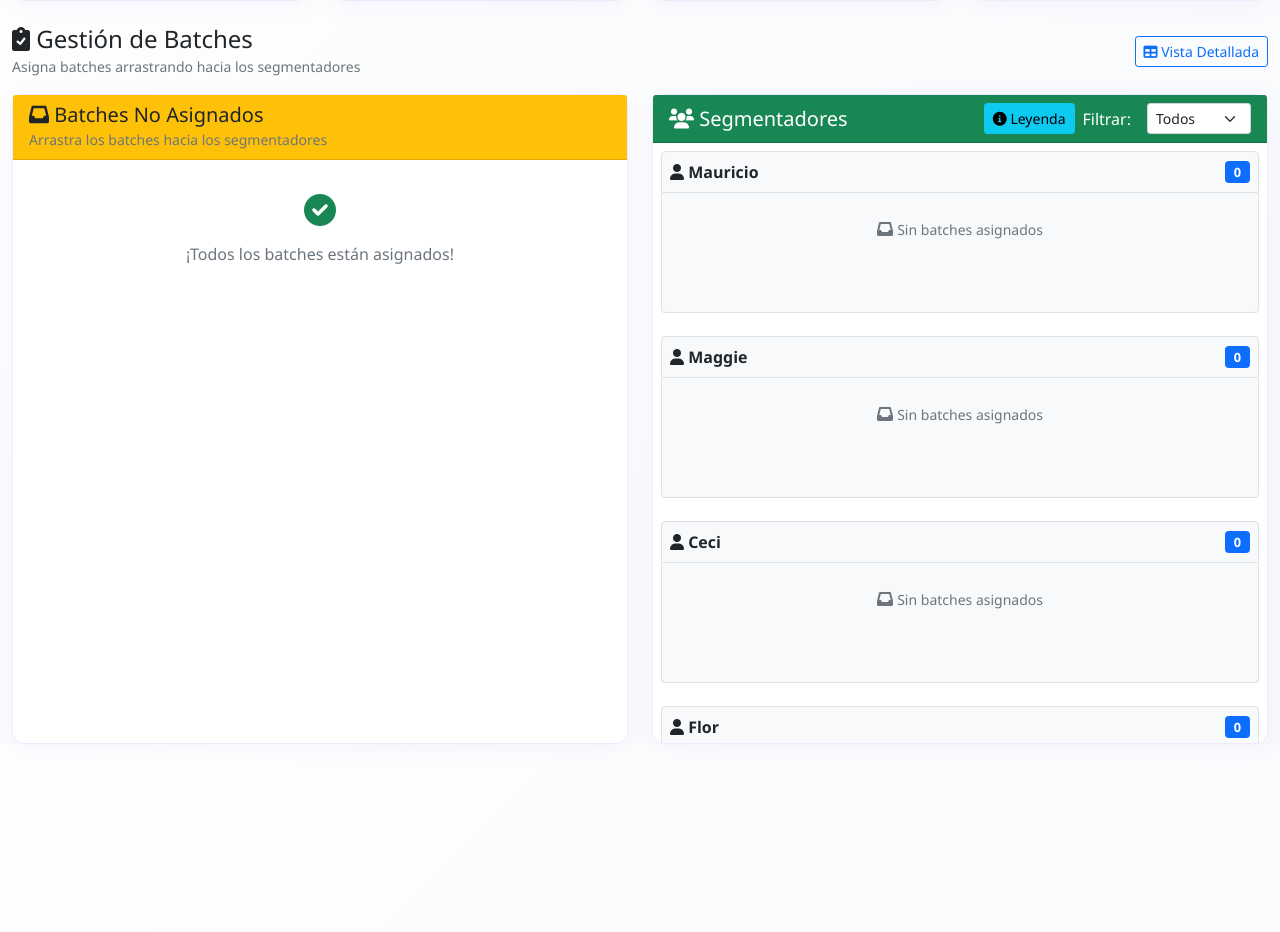
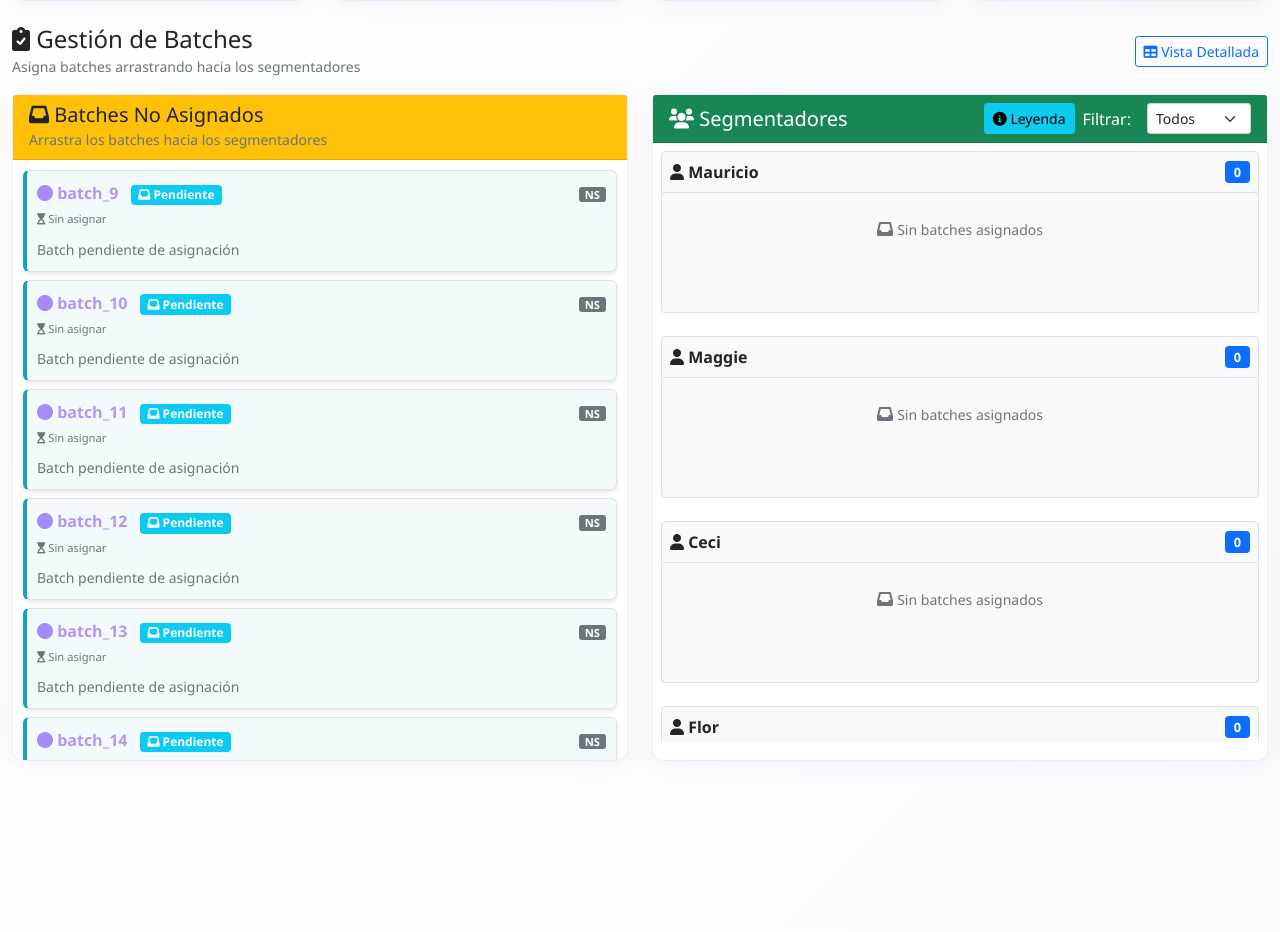
Before and after one commit to EstefaniaServinP/Gestor_Batches, a Flask app: page /dashboard in a window 1280 px wide. Shown: the part 193-1125 px from the top of the page. Run offline with Flask 3, Linux system fonts and the light colour scheme; data that the repository does not hold is empty; some libraries are stand-ins or nearby versions.

Commit message:
Se deja el drag and drop funcionando con los batches pendientes por asignar

```diff
--- a/app.py
+++ b/app.py
@@ -701,9 +701,15 @@ def reset_batches():
 def get_missing_batches():
     """Obtener batches que FALTAN por segmentar (no están en MongoDB)"""
     try:
-        # Estos son los batches que FALTAN por segmentar según tu lista
-        missing_batches = [
-            'batch_16', 'batch_17', 'batch_21', 'batch_53', 'batch_54', 'batch_55', 'batch_56', 'batch_57',
+        # Lista completa de todos los batches que deberían existir
+        all_possible_batches = [
+            'batch_9', 'batch_10', 'batch_11', 'batch_12', 'batch_13', 'batch_14', 'batch_15',
+            'batch_16', 'batch_17', 'batch_18', 'batch_19', 'batch_20', 'batch_21', 'batch_22',
+            'batch_23', 'batch_24', 'batch_25', 'batch_26', 'batch_27', 'batch_28', 'batch_29',
+            'batch_30', 'batch_31', 'batch_32', 'batch_33', 'batch_34', 'batch_35', 'batch_36',
+            'batch_37', 'batch_38', 'batch_39', 'batch_40', 'batch_41', 'batch_42', 'batch_43',
+            'batch_44', 'batch_45', 'batch_46', 'batch_47', 'batch_48', 'batch_49', 'batch_50',
+            'batch_51', 'batch_52', 'batch_53', 'batch_54', 'batch_55', 'batch_56', 'batch_57',
             'batch_58', 'batch_59', 'batch_60', 'batch_61', 'batch_62', 'batch_63', 'batch_64', 'batch_65',
             'batch_66', 'batch_67', 'batch_68', 'batch_69', 'batch_70', 'batch_71', 'batch_72', 'batch_73',
             'batch_74', 'batch_75', 'batch_76', 'batch_77', 'batch_78', 'batch_79', 'batch_80', 'batch_81',
@@ -756,10 +762,24 @@ def get_missing_batches():
             'batch_2563', 'batch_2564'
         ]
 
+        # Obtener batches que YA están en la base de datos
+        existing_batch_ids = set()
+        for batch in batches_col.find({}, {"id": 1, "_id": 0}):
+            existing_batch_ids.add(batch["id"])
+
+        # Filtrar para obtener solo los que FALTAN (no están en la DB)
+        missing_batches = [batch_id for batch_id in all_possible_batches
+                          if batch_id not in existing_batch_ids]
+
+        print(f"📊 Total batches posibles: {len(all_possible_batches)}")
+        print(f"📊 Batches en DB: {len(existing_batch_ids)}")
+        print(f"📊 Batches faltantes: {len(missing_batches)}")
+
         return jsonify({
             "success": True,
             "missing_batches": missing_batches,
             "total_missing": len(missing_batches),
+            "total_existing": len(existing_batch_ids),
             "message": f"Se encontraron {len(missing_batches)} batches pendientes de segmentación"
         })
 
--- a/templates/dashboard.html
+++ b/templates/dashboard.html
@@ -316,6 +316,16 @@
 
     .min-height-100 {
       min-height: 100px;
+    }
+
+    .pending-batch {
+      border-left: 4px solid #17a2b8 !important;
+      background-color: rgba(23, 162, 184, 0.05);
+    }
+
+    .pending-batch:hover {
+      background-color: rgba(23, 162, 184, 0.1);
+      border-color: #17a2b8 !important;
     }
 
     .batch-count {
@@ -1121,10 +1131,39 @@
     function updateDragDropInterface() {
       console.log('🎯 Actualizando interfaz drag & drop...');
 
-      // Obtener batches no asignados
-      const unassignedBatches = batches.filter(batch =>
+      // Cargar batches pendientes desde el endpoint de missing-batches
+      $.get('/api/missing-batches')
+        .done(function(response) {
+          console.log('📥 Respuesta de missing-batches:', response);
+
+          // Extraer el array de batches de la respuesta
+          const missingBatchesList = response.missing_batches || response || [];
+          console.log('📥 Batches pendientes cargados:', missingBatchesList.length);
+
+          // Obtener batches no asignados de la base de datos
+          const unassignedBatchesFromDB = batches.filter(batch =>
             batch.status === 'NS' && !batch.assignee
           );
+
+          // Combinar batches pendientes con batches no asignados de la DB
+          const allUnassignedBatches = [
+            // Batches pendientes (convertir a formato estándar)
+            ...missingBatchesList.map(batchId => ({
+              id: batchId,
+              assignee: null,
+              status: 'NS',
+              metadata: {
+                assigned_at: null,
+                due_date: null,
+                priority: 'media'
+              },
+              comments: 'Batch pendiente de asignación',
+              mongo_uploaded: false,
+              isPending: true // Marcador para identificar batches pendientes
+            })),
+            // Batches no asignados existentes en la DB
+            ...unassignedBatchesFromDB
+          ];
 
           // Obtener batches asignados por responsable
           const assignedBatches = batches.filter(batch =>
@@ -1132,13 +1171,28 @@
           );
 
           // Renderizar batches no asignados
-      renderUnassignedBatches(unassignedBatches);
+          renderUnassignedBatches(allUnassignedBatches);
 
           // Renderizar batches asignados por segmentador
           renderAssignedBatches(assignedBatches);
 
           // Inicializar eventos de drag & drop
           initializeDragAndDrop();
+        })
+        .fail(function(xhr) {
+          console.error('❌ Error cargando batches pendientes:', xhr);
+          // Fallback: usar solo batches de la DB
+          const unassignedBatches = batches.filter(batch =>
+            batch.status === 'NS' && !batch.assignee
+          );
+          const assignedBatches = batches.filter(batch =>
+            batch.assignee && (batch.status === 'In' || batch.status === 'NS')
+          );
+
+          renderUnassignedBatches(unassignedBatches);
+          renderAssignedBatches(assignedBatches);
+          initializeDragAndDrop();
+        });
     }
 
     function renderUnassignedBatches(unassignedBatches) {
@@ -1208,18 +1262,34 @@
       const reviewIcon = batch.metadata?.review_status === 'aprobado' ? '✅' :
                         batch.metadata?.review_status === 'no_aprobado' ? '❌' : '';
 
+      // Indicador especial para batches pendientes
+      const pendingIndicator = batch.isPending ?
+        '<span class="badge bg-info ms-2"><i class="fas fa-inbox"></i> Pendiente</span>' : '';
+
+      // Fecha de asignación o indicador de pendiente
+      const dateInfo = batch.metadata?.assigned_at ?
+        `<i class="fas fa-calendar"></i> ${batch.metadata.assigned_at}` :
+        batch.isPending ?
+          '<i class="fas fa-hourglass-start"></i> Sin asignar' :
+          'Sin fecha';
+
       return $(`
-        <div class="batch-item ${type}" draggable="true" data-batch-id="${batch.id}" data-assignee="${batch.assignee || ''}">
+        <div class="batch-item ${type} ${batch.isPending ? 'pending-batch' : ''}"
+             draggable="true"
+             data-batch-id="${batch.id}"
+             data-assignee="${batch.assignee || ''}"
+             data-is-pending="${batch.isPending || false}">
           <div class="d-flex justify-content-between align-items-start">
             <div class="flex-grow-1">
               <div class="fw-bold text-primary mb-1">
                 <i class="fas fa-${statusIcon}"></i>
                 ${batch.id}
                 ${reviewIcon}
+                ${pendingIndicator}
               </div>
               <div class="batch-meta">
                 <small class="text-muted">
-                  <i class="fas fa-calendar"></i> ${batch.metadata?.assigned_at || 'Sin fecha'}
+                  ${dateInfo}
                 </small>
                 ${batch.metadata?.due_date ? `<br><small class="text-warning">
                   <i class="fas fa-clock"></i> Vence: ${batch.metadata.due_date}
@@ -1293,6 +1363,56 @@
     function assignBatchToSegmentador(batchId, newAssignee) {
       console.log(`🎯 Asignando batch ${batchId} a ${newAssignee || 'sin asignar'}`);
 
+      // Verificar si es un batch pendiente o uno existente en la DB
+      const isPendingBatch = !batches.find(b => b.id === batchId);
+
+      if (isPendingBatch) {
+        // Crear nuevo batch desde pendiente
+        createBatchFromPending(batchId, newAssignee);
+      } else {
+        // Actualizar batch existente
+        updateExistingBatch(batchId, newAssignee);
+      }
+    }
+
+    function createBatchFromPending(batchId, assignee) {
+      console.log(`📝 Creando nuevo batch desde pendiente: ${batchId}`);
+
+      const batchData = {
+        id: batchId,
+        assignee: assignee,
+        folder: `/data/${batchId}`,
+        tasks: ["segmentar", "subir_mascaras", "revisar"],
+        metadata: {
+          assigned_at: new Date().toISOString().split('T')[0],
+          due_date: '',
+          priority: 'media',
+          reviewed_at: null
+        },
+        status: 'NS',
+        mongo_uploaded: false,
+        comments: `Batch asignado a ${assignee} desde drag & drop`
+      };
+
+      $.ajax({
+        url: '/api/batches',
+        method: 'POST',
+        contentType: 'application/json',
+        data: JSON.stringify(batchData),
+        success: function(response) {
+          console.log('✅ Nuevo batch creado:', response);
+          showNotification(`Batch ${batchId} creado y asignado a ${assignee}`, 'success');
+          loadBatches(); // Recargar todo para sincronizar
+        },
+        error: function(xhr) {
+          console.error('❌ Error creando batch:', xhr);
+          showNotification('Error creando batch: ' + (xhr.responseJSON?.error || 'Error desconocido'), 'error');
+          updateDragDropInterface(); // Restaurar interfaz
+        }
+      });
+    }
+
+    function updateExistingBatch(batchId, newAssignee) {
       const batch = batches.find(b => b.id === batchId);
       if (!batch) {
         showNotification('Batch no encontrado', 'error');
```
Also changed, not shown: check_batches.py (added, +125 -0 lines). Lines whose indentation alone changed are shown as unchanged.
